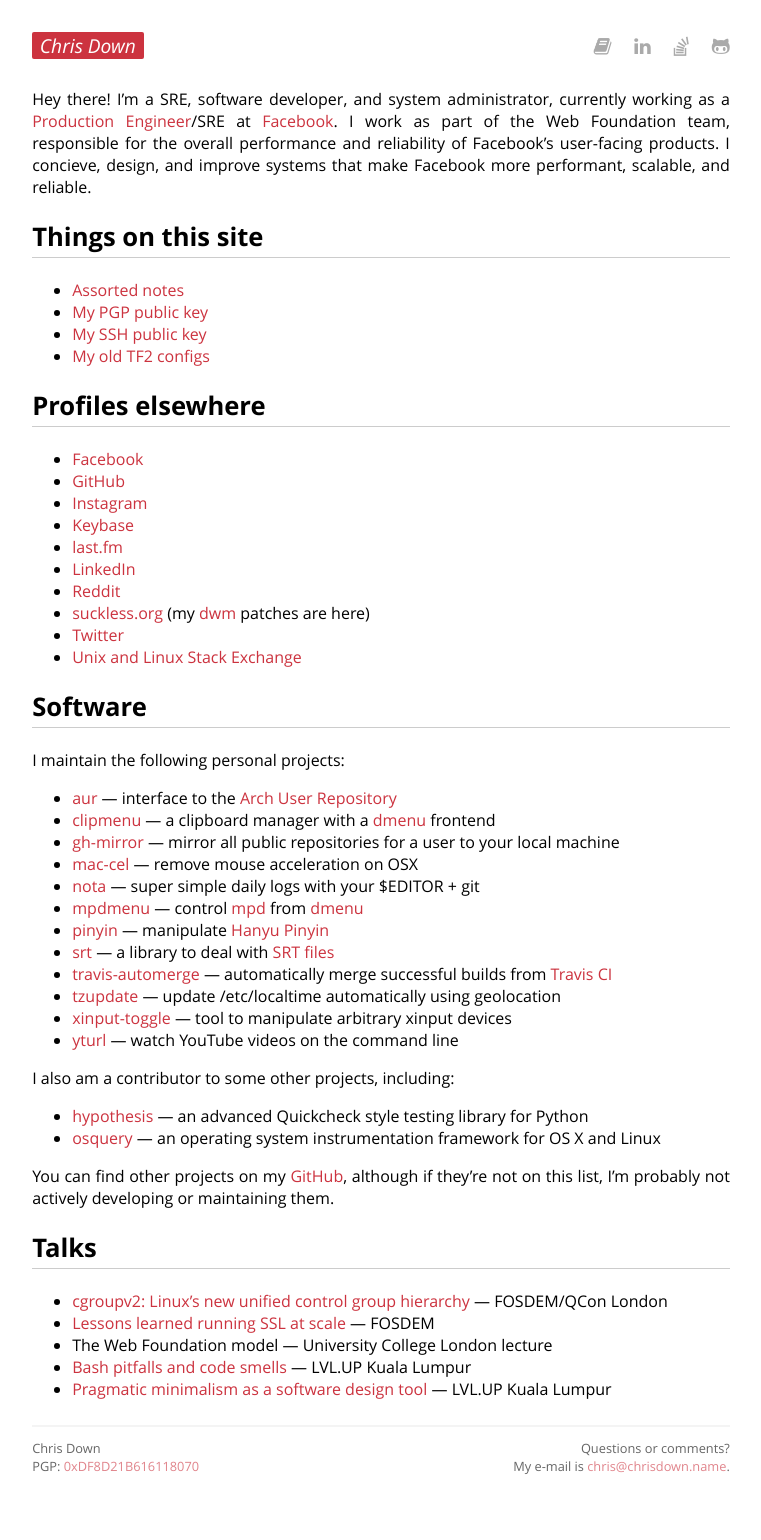
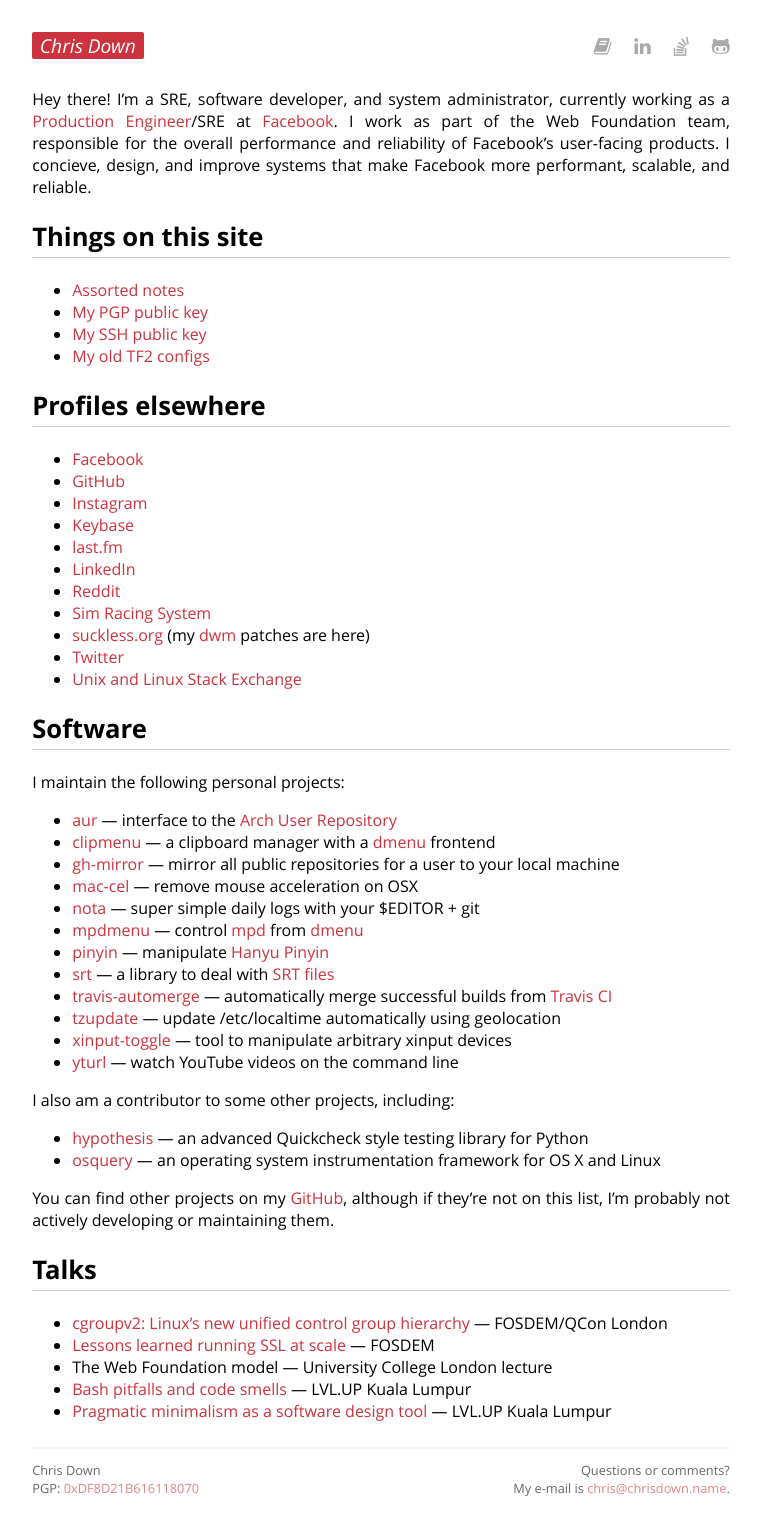
Before and after one commit to cdown/chrisdown.name, a Jekyll site: the page built from index.md, in a window 1280 px wide. Shown: the whole page, without its empty margins (259-1020 px from the left). Built offline with Jekyll 4.4.1, drawn with Linux system fonts in a browser that asks for light colours; before the commit the page ends 1518 px from its top, so only the background shows below that.

Commit message:
Add SRS profile

```diff
--- a/index.md
+++ b/index.md
@@ -32,6 +32,8 @@ make Facebook more performant, scalable, and reliable.
 - [last.fm][]
 - [LinkedIn](https://www.linkedin.com/in/chrisldown)
 - [Reddit][]
+- [Sim Racing
+  System](http://www.simracingsystem.com/srsmember.php?a=fZ6vu66GgQ%3D%3D)
 - [suckless.org](http://suckless.org/people/cdown)
   (my [dwm](http://dwm.suckless.org/) patches are here)
 - [Twitter][]
```
